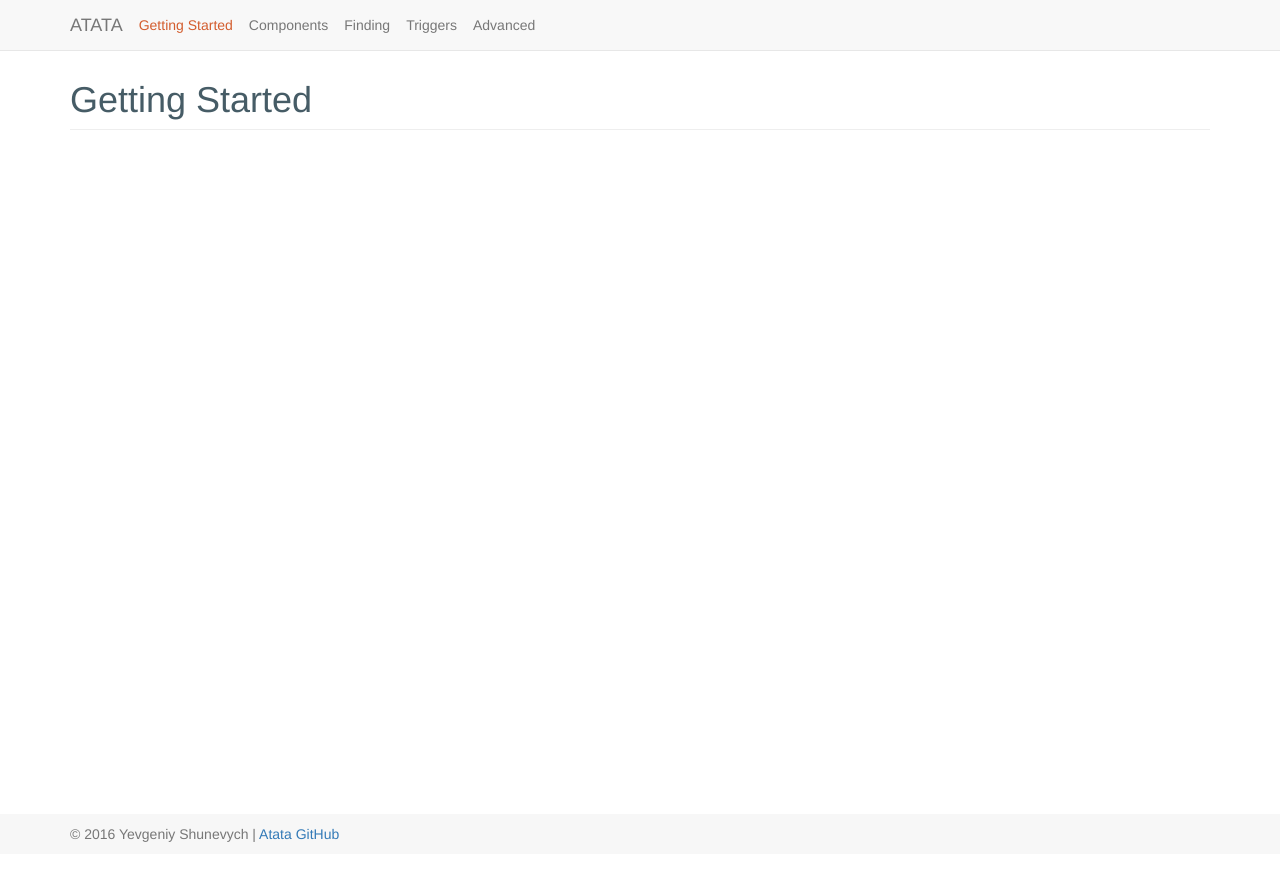
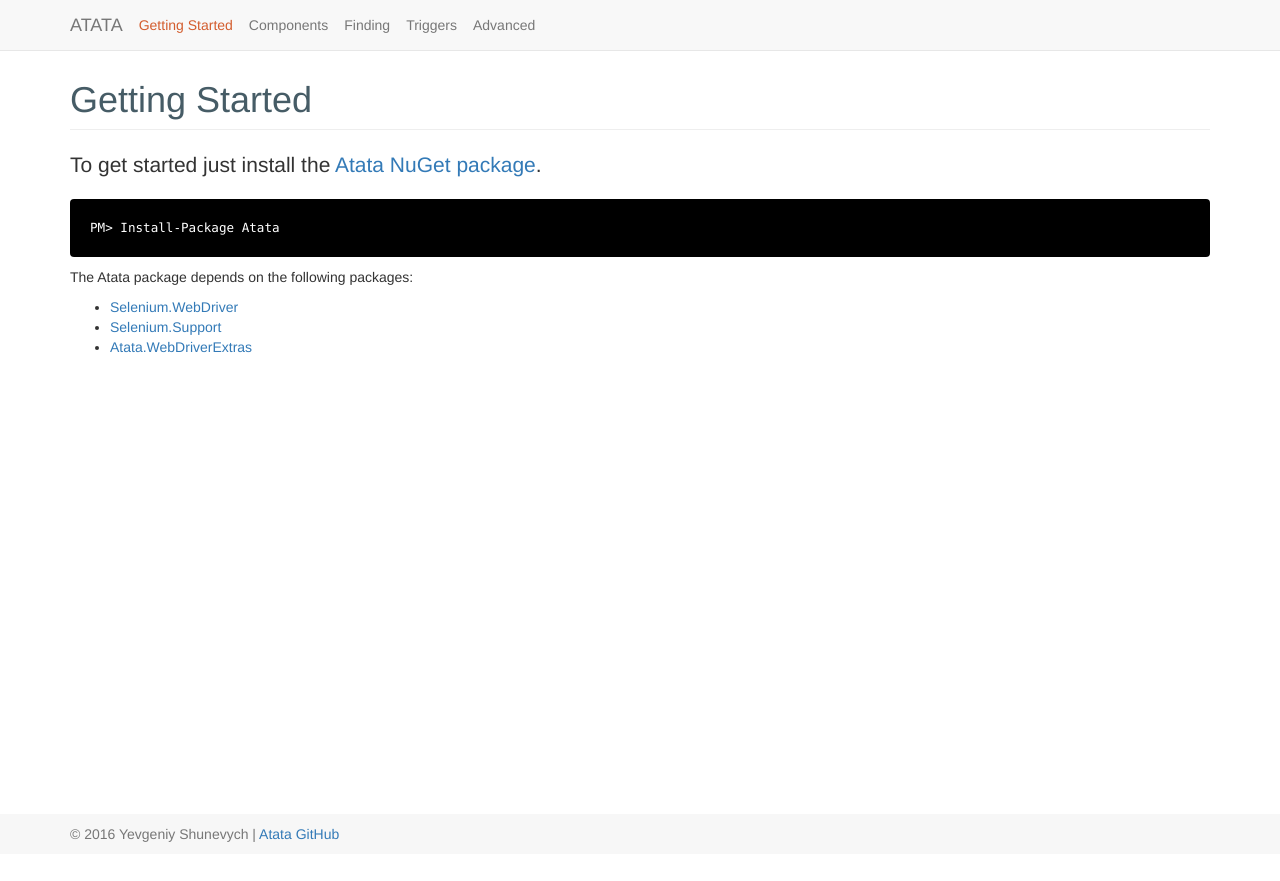
Before and after one commit to atata-framework/atata.io, a Jekyll site: the page built from getting-started.html, in a window 1280 px wide. Shown: the top 881 px of the page. Built offline with Jekyll 4.4.1, drawn with Linux system fonts in a browser that asks for light colours.

Commit message:
Update getting-started page

```diff
--- a/_config.yml
+++ b/_config.yml
@@ -42,4 +42,5 @@
 
 links:
     atata_github: https://github.com/atata-framework/atata
-    atata_nuget: https://www.nuget.org/packages/Atata/
+    atata_nuget: https://www.nuget.org/packages/Atata
+    atata_webdriverextras_nuget: https://www.nuget.org/packages/Atata.WebDriverExtras
--- a/getting-started.html
+++ b/getting-started.html
@@ -3,3 +3,23 @@
 title: Getting Started
 ---
 <h1 class="page-header">{{ page.title }}</h1>
+<p class="lead">
+    To get started just install the <a href="{{ site.links.atata_nuget }}">Atata NuGet package</a>.
+</p>
+<code lang="ps">
+    PM> Install-Package Atata
+</code>
+<p>
+    The Atata package depends on the following packages:
+    <ul>
+        <li>
+            <a href="https://www.nuget.org/packages/Selenium.WebDriver">Selenium.WebDriver</a>
+        </li>
+        <li>
+            <a href="https://www.nuget.org/packages/Selenium.Support">Selenium.Support</a>
+        </li>
+        <li>
+            <a href="{{ site.links.atata_webdriverextras_nuget }}">Atata.WebDriverExtras</a>
+        </li>
+    </ul>
+</p>
```
Also changed, not shown: assets/css/styles.css (+7 -0 lines), assets/css/styles.scss (+8 -0 lines), assets/css/styles.min.css.
